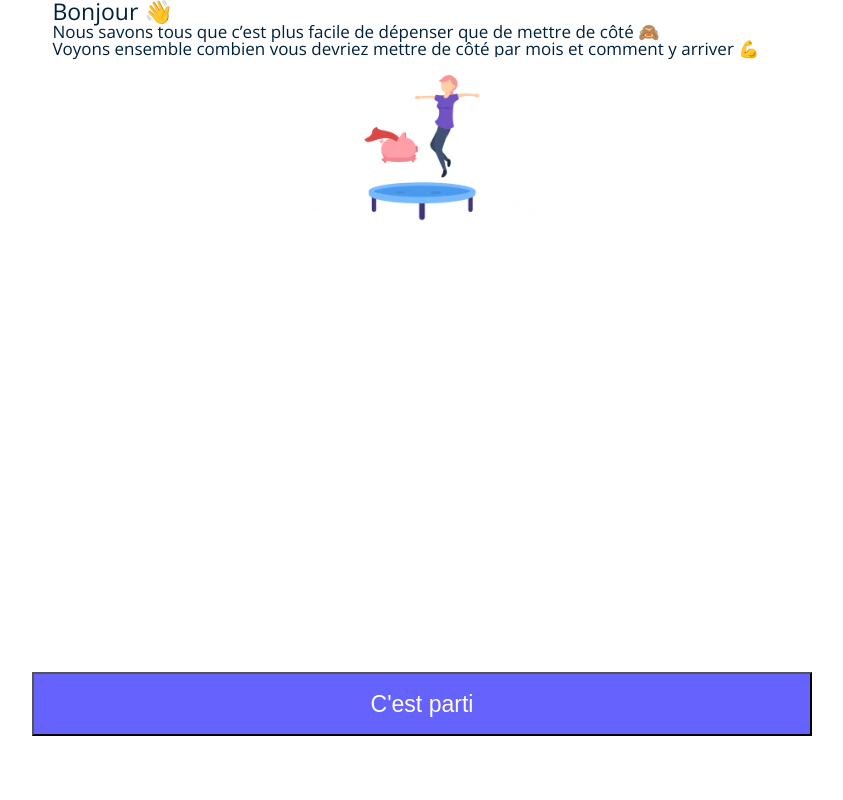
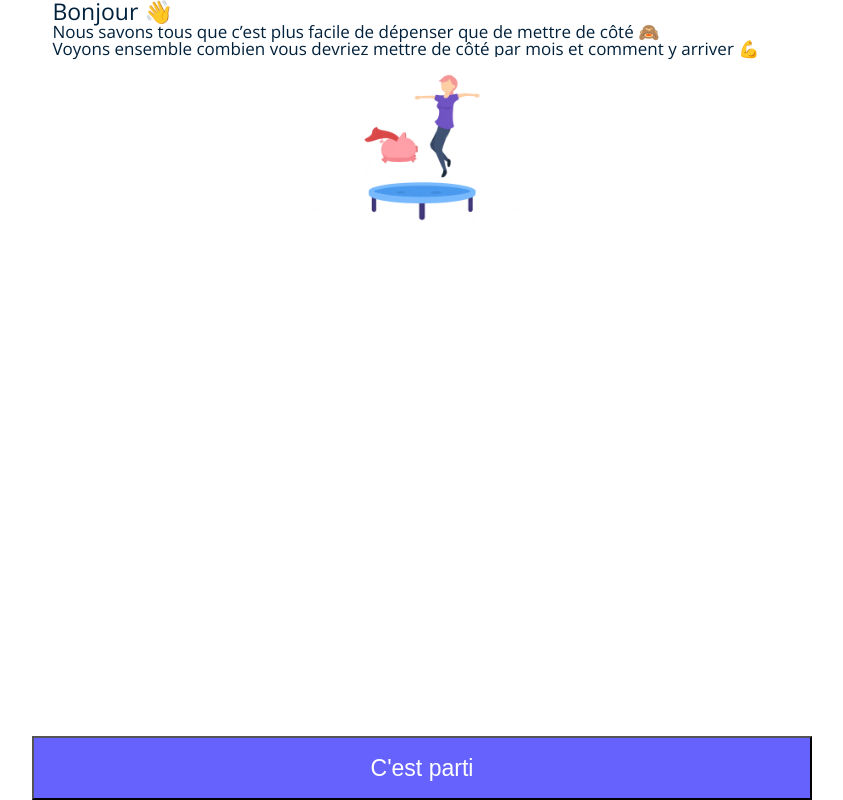
Before and after one commit to H-L/bankin-test, a React (Create React App) app: page / in a window 1280 px wide. Shown: the whole page, without its empty margins (218-1061 px from the left). Built offline with nearby package versions, Linux system fonts and the light colour scheme.

Commit message:
:art: Small fix on Home style.

```diff
--- a/src/components/Home.css
+++ b/src/components/Home.css
@@ -6,7 +6,7 @@
   align-content: flex-start;
   position: relative;
   width: 100%;
-  min-height: calc(100vh - 64px);
+  min-height: 100vh;
   overflow-y: scroll;
 }
 
@@ -19,6 +19,7 @@
 
 .home__title{
   font-size: 23px;
+  font: normal 700 "Open Sans";
 }
 
 .home__image{
@@ -37,8 +38,5 @@
   color: white;
   background: #6562FD;
   align-self: flex-end;
+  text-align: center;
 }
-
-.home__navigation:hover{
-  cursor: pointer;
-}
```
